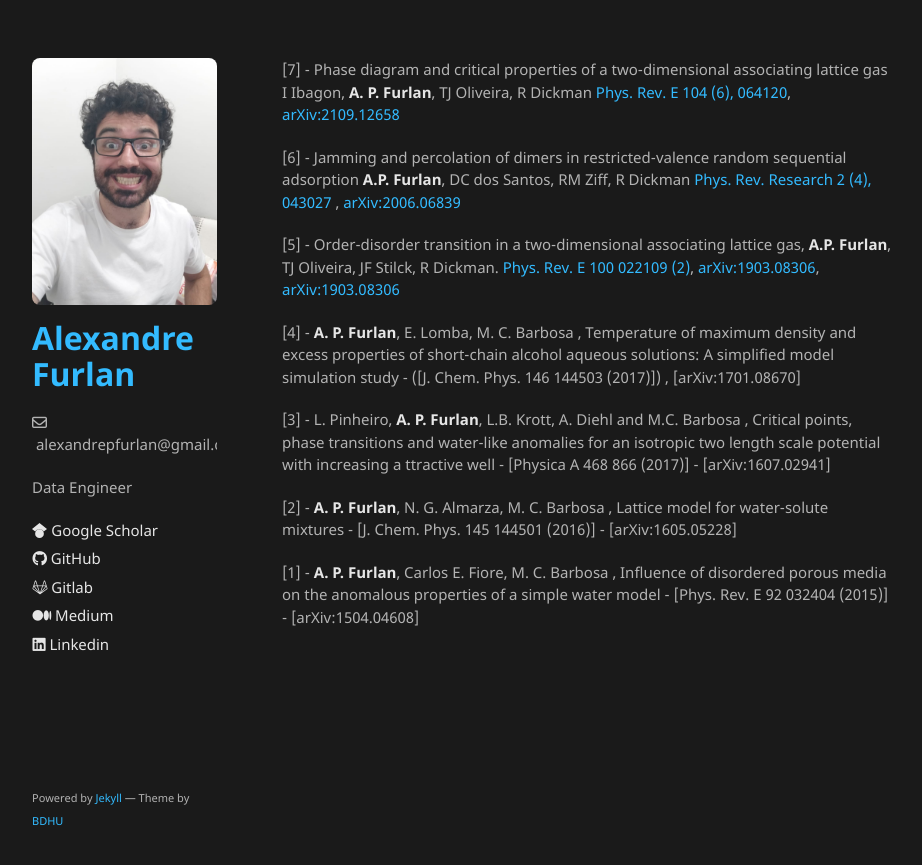
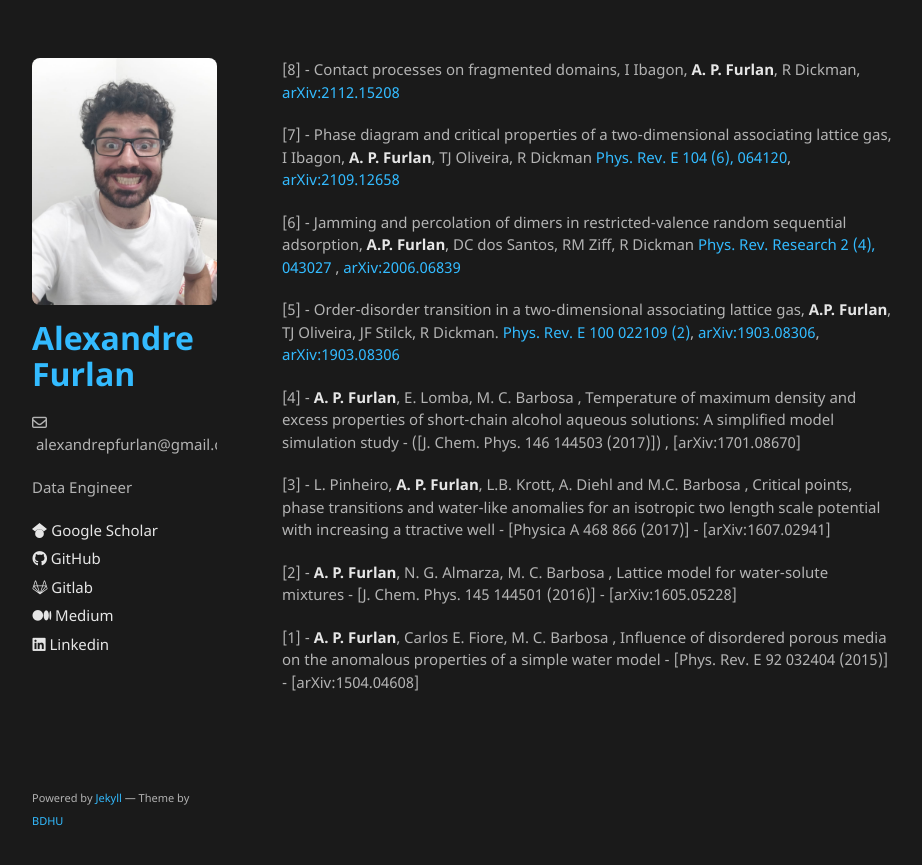
Before and after one commit to apfurlan/apfurlan.github.io, a Jekyll site: the page built from sci-pub-page.md, in a window 1280 px wide. Shown: the top 865 px of the page, without its empty margins (178-1100 px from the left). Built offline with Jekyll 4.4.1, drawn with Linux system fonts in a browser that asks for light colours; our own code applies the rules of GitHub Pages for plain Markdown files.

Commit message:
init commit

```diff
--- a/sci-pub-page.md
+++ b/sci-pub-page.md
@@ -1,9 +1,13 @@
-[7] - Phase diagram and critical properties of a two-dimensional associating lattice gas
+[8] - Contact processes on fragmented domains, I Ibagon, **A. P. Furlan**, R Dickman,
+[arXiv:2112.15208](https://arxiv.org/abs/2112.15208)
+
+
+[7] - Phase diagram and critical properties of a two-dimensional associating lattice gas,
 I Ibagon, **A. P. Furlan**, TJ Oliveira, R Dickman
 [Phys. Rev. E 104 (6), 064120](https://journals.aps.org/pre/abstract/10.1103/PhysRevE.104.064120),
 [arXiv:2109.12658](https://arxiv.org/abs/2109.12658)
 
-[6] - Jamming and percolation of dimers in restricted-valence random sequential adsorption
+[6] - Jamming and percolation of dimers in restricted-valence random sequential adsorption,
 **A.P. Furlan**, DC dos Santos, RM Ziff, R Dickman
 [Phys. Rev. Research 2 (4), 043027](https://journals.aps.org/prresearch/abstract/10.1103/PhysRevResearch.2.043027)
 , [arXiv:2006.06839](https://arxiv.org/abs/2006.06839)
```
